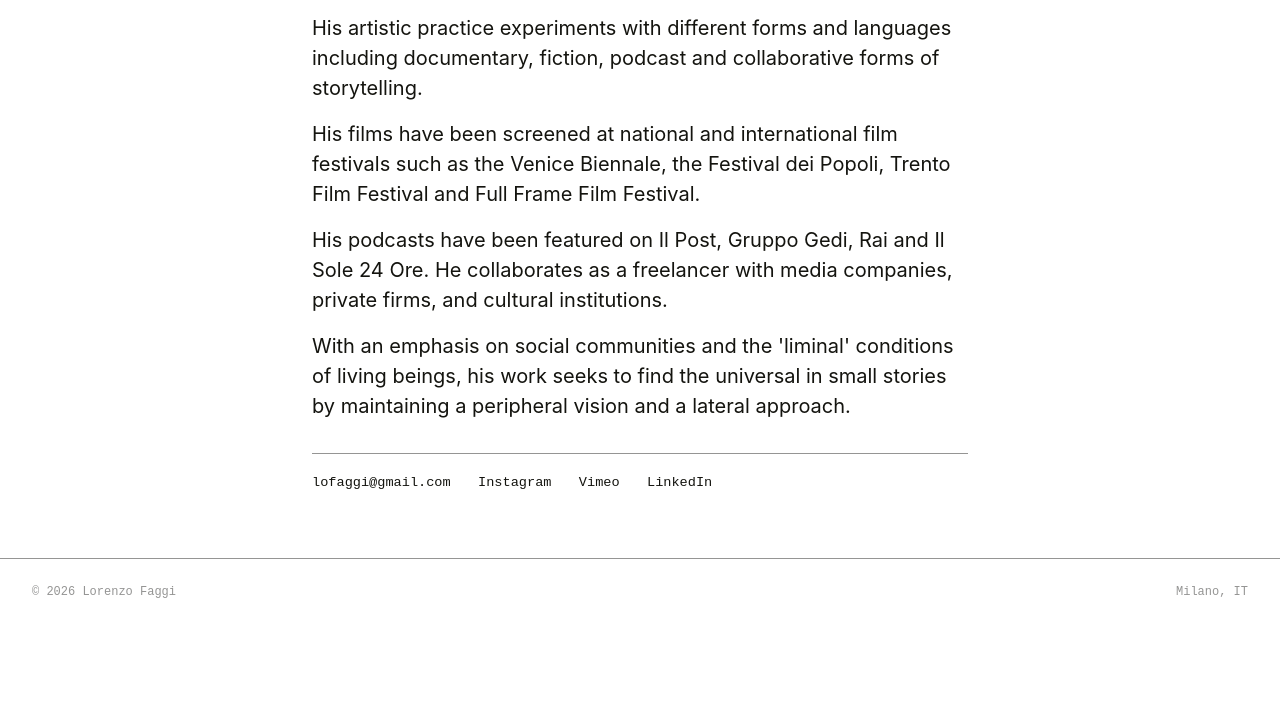
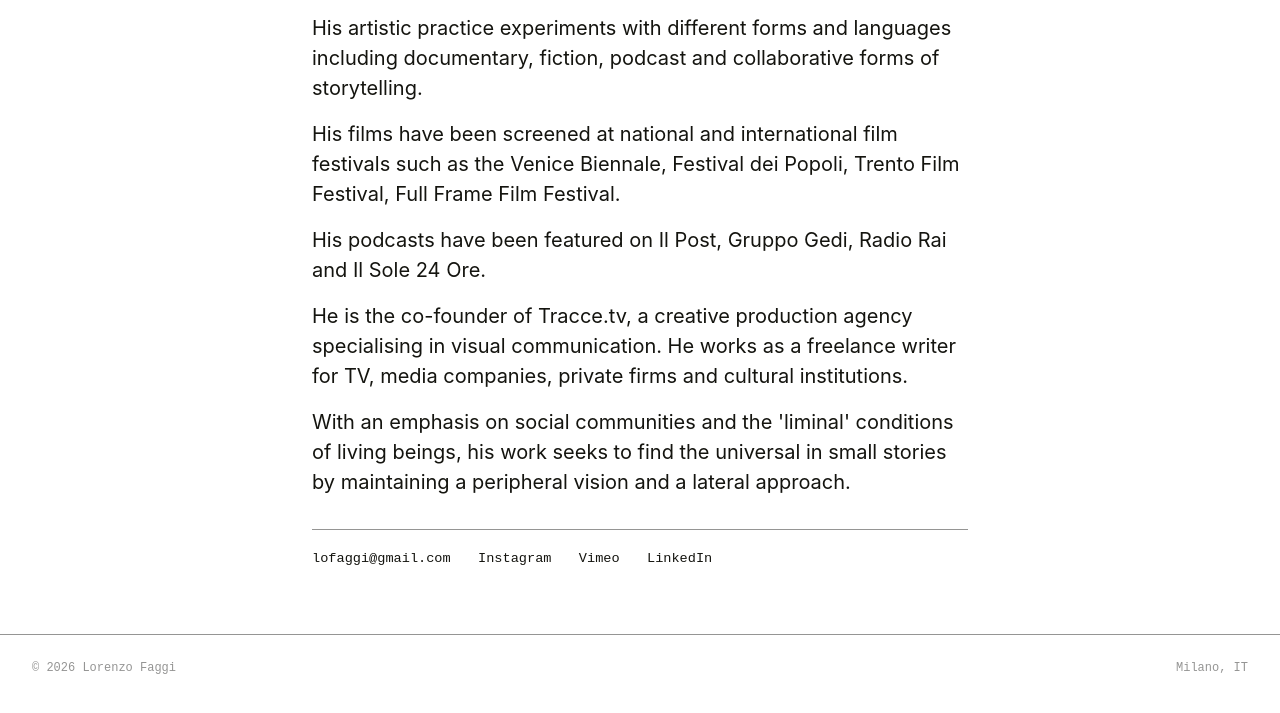
Before and after one commit to angelesbri1s/portfolio_lorenzo_faggi, a plain HTML site: page about.html in a window 1280 px wide. Shown: the part 105-818 px from the top of the page. Drawn offline with Linux system fonts and the light colour scheme; a web font is replaced by a local one.

Commit message:
Update about.html

```diff
--- a/about.html
+++ b/about.html
@@ -32,15 +32,15 @@
       <div class="about-text">
         <p>Lorenzo Faggi is a writer and filmmaker. He lives in Milan.</p>
         <p>His artistic practice experiments with different forms and languages including documentary, fiction, podcast and collaborative forms of storytelling.</p>
-        <p>His films have been screened at national and international film festivals such as the Venice Biennale, the Festival dei Popoli, Trento Film Festival and Full Frame Film Festival.</p>
-        <p>His podcasts have been featured on Il Post, Gruppo Gedi, Rai and Il Sole 24 Ore.
-        He collaborates as a freelancer with media companies, private firms, and cultural institutions.</p>
+        <p>His films have been screened at national and international film festivals such as the Venice Biennale, Festival dei Popoli, Trento Film Festival, Full Frame Film Festival.</p>
+        <p>His podcasts have been featured on Il Post, Gruppo Gedi, Radio Rai and Il Sole 24 Ore.
+       <p> He is the co-founder of <a href="https://tracce.tv/">Tracce.tv</a>, a creative production agency specialising in visual communication. He works as a freelance writer for TV, media companies, private firms and cultural institutions.</p>
         <p>With an emphasis on social communities and the 'liminal' conditions of living beings, his work seeks to find the universal in small stories by maintaining a peripheral vision and a lateral approach.</p>
 
         <div class="contact-list">
           <a href="mailto:lofaggi@gmail.com">lofaggi@gmail.com</a>
           <a href="https://www.instagram.com/lofaggi/">Instagram</a>
-          <a href="https://vimeo.com/">Vimeo</a>
+          <a href="https://vimeo.com/leallettantipromesse">Vimeo</a>
           <a href="https://www.linkedin.com/in/lorenzo-faggi-826b391a/">LinkedIn</a>
         </div>
       </div>
```
